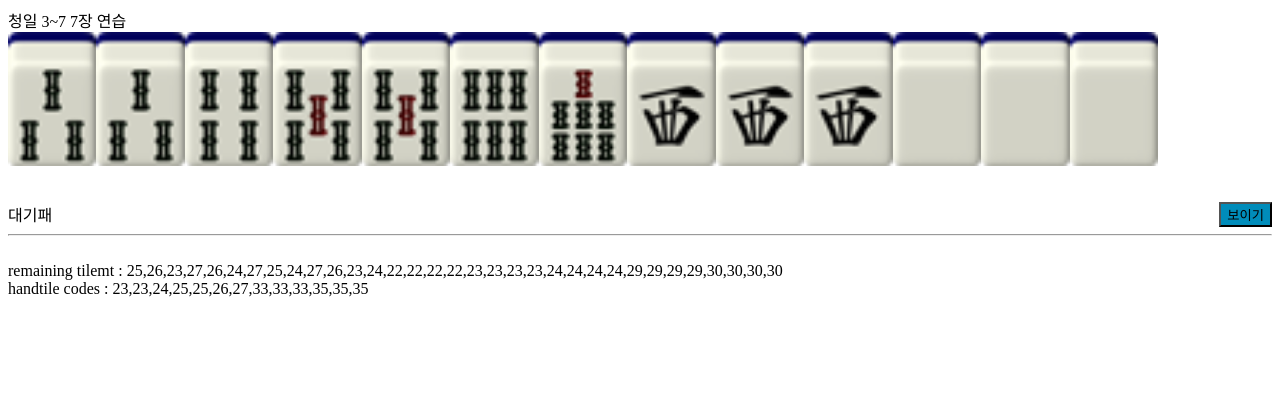
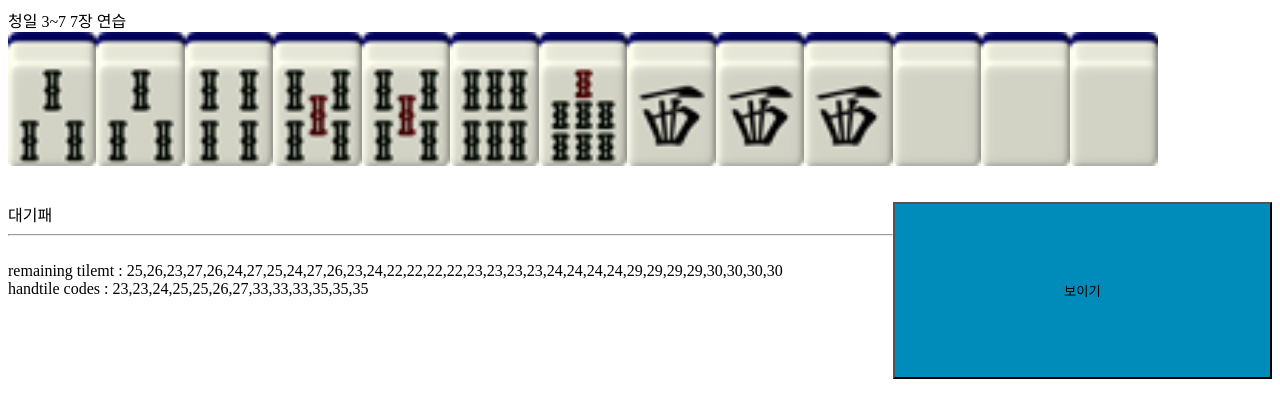
Before and after one commit to lazini-han/lazini-han, a Jekyll site: the page learn-mj/01.html, which Jekyll copies as it is, in a window 1280 px wide. Shown: the top 418 px of the page. Built offline with Jekyll 4.4.1, drawn with Linux system fonts in a browser that asks for light colours.

Commit message:
버튼 사이즈

```diff
--- a/learn-mj/01.html
+++ b/learn-mj/01.html
@@ -5,6 +5,8 @@
   <style>
   input {
     -webkit-appearance: none;
+    width: 30%;
+    height: 20%;
   }
   .button {
     background-color: #4CAF50; /* Green */
```
